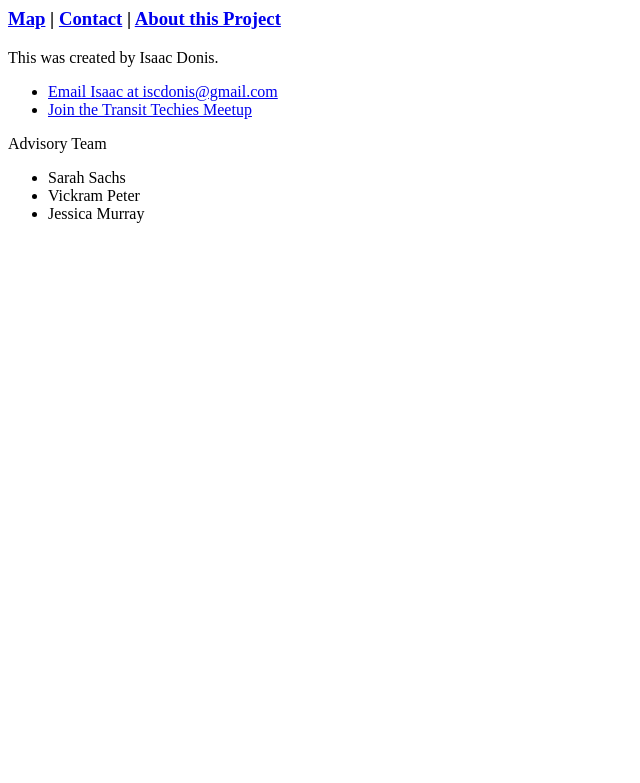
After one commit to isaacdonis/acta-map, a Django app: page /contact in a window 1280 px wide. The commit adds this page. Shown: the top 783 px of the page, without its empty margins (0-640 px from the left). Run offline with Django 4.2, Linux system fonts and the light colour scheme; some libraries are stand-ins or nearby versions.

Commit message:
added legend for about and contact; some attempts at creating a form are in this commit, but are not used in deployment at this time

```diff
--- /dev/null
+++ b/pages/forms.py
@@ -0,0 +1,5 @@
+from django import forms
+
+class FeedbackForm(forms.Form):
+    station_name = forms.CharField(label="What is the name of the station you'd like to submit feedback about?", max_length=500)
+    feedback_text = forms.CharField(label="What advice would you like to give others who use wheelchairs?", widget=forms.Textarea)
--- a/pages/urls.py
+++ b/pages/urls.py
@@ -1,6 +1,8 @@
 from django.urls import path
-from .views import HomePageView
+from .views import HomePageView, ContactPage, AboutPage
 
 urlpatterns = [
-    path('', HomePageView.as_view(), name="home")
+    path('', HomePageView.as_view(), name="map"),
+    path('contact', ContactPage.as_view(), name="contact"),
+    path('about', AboutPage.as_view(), name="about")
 ]
--- a/pages/views.py
+++ b/pages/views.py
@@ -4,6 +4,8 @@ from typing import Any, Dict
 from .models import SubwayStations
 from django.shortcuts import render
 from django.views.generic import TemplateView
+from django.views.generic.edit import FormView
+from .forms import FeedbackForm
 
 class HomePageView(TemplateView):
     """
@@ -67,3 +69,9 @@ class HomePageView(TemplateView):
     def clean_elevators(self, el_str):
 
         return el_str.strip("()")
+
+class ContactPage(TemplateView):
+    template_name = "contact.html"
+
+class AboutPage(TemplateView):
+    template_name = "about.html"
--- /dev/null
+++ b/templates/about.html
@@ -0,0 +1,6 @@
+{%extends 'base.html'%}
+{% block content %}
+
+    <p>The purpose of this map is to help the NYC-based disabled community plan their trips to new places.</p>
+
+{% endblock content%}
--- /dev/null
+++ b/templates/base.html
@@ -0,0 +1,22 @@
+<html lang="en">
+    <head>
+        <title>Community Notes on Subway Accessibility</title>
+
+        <meta charset="UTF-8">
+        <meta http-equiv="X-UA-Compatible" content="IE=edge">
+        <meta name="viewport" content="width=device-width, initial-scale=1.0">
+        <title>How Accessible is each station?</title>
+        <link href='https://api.mapbox.com/mapbox-gl-js/v2.3.1/mapbox-gl.css' rel='stylesheet' />
+    </head>
+
+    <body>
+        <header>
+            <h3><a href="{% url 'map' %}">Map</a> | <a href="{% url 'contact' %}">Contact</a> | <a href="{% url 'about' %}">About this Project</a></h3>
+        </header>
+
+        <div>
+            {% block content %}
+            {% endblock content %}
+        </div>
+    </body>
+</html>
--- /dev/null
+++ b/templates/contact.html
@@ -0,0 +1,17 @@
+{% extends 'base.html' %}
+{% block content %}
+
+<p>This was created by Isaac Donis.</p>
+<ul>
+    <li><a href="mailto:iscdonis@gmail.com">Email Isaac at iscdonis@gmail.com</a></li>
+    <li><a href="https://www.meetup.com/transit-techies-nyc/">Join the Transit Techies Meetup</a></li>
+</ul>
+
+<p>Advisory Team</p>
+<ul>
+    <li>Sarah Sachs</li>
+    <li>Vickram Peter</li>
+    <li>Jessica Murray</li>
+</ul>
+
+{% endblock content %}
```
Also changed, not shown: templates/home.html (+4 -24 lines), templates/station_feedback.html (added, +17 -0 lines), templates/thank_you.html (added, +16 -0 lines).
